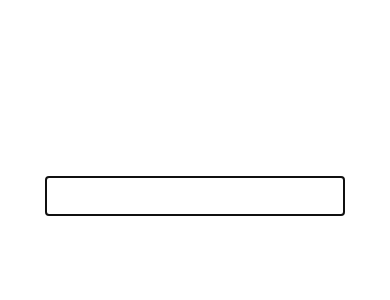
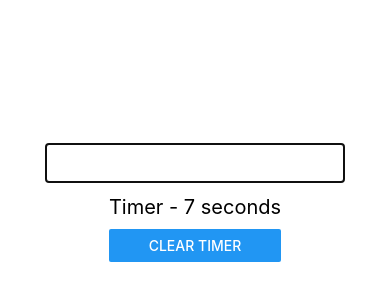
Before and after one commit to TanmayJain33/RNCounterApp, a React Native app: screen / in a window 390 px wide. Shown: the part 226-526 px from the top of the page. Built offline with nearby package versions, Linux system fonts and the light colour scheme.

Commit message:
Add useRef() for clearing timer

```diff
--- a/App.js
+++ b/App.js
@@ -1,11 +1,13 @@
 import React from 'react';
 import {View} from 'react-native';
 import FocusInput from './FocusInput';
+import Timer from './Timer';
 
 export default function App() {
   return (
     <View style={{flex: 1, alignItems: 'center', justifyContent: 'center'}}>
       <FocusInput />
+      <Timer />
     </View>
   );
 }
--- /dev/null
+++ b/Timer.js
@@ -0,0 +1,28 @@
+import React, {useState, useEffect, useRef} from 'react';
+import {View, Text, Button} from 'react-native';
+
+export default function Timer() {
+  const [timer, setTimer] = useState(0);
+  const intervalRef = useRef();
+
+  useEffect(() => {
+    intervalRef.current = setInterval(() => {
+      setTimer(prevTimer => prevTimer + 1);
+    }, 1000);
+    return () => {
+      clearInterval(intervalRef.current);
+    };
+  }, []);
+
+  return (
+    <View>
+      <Text style={{fontSize: 20, marginBottom: 10}}>
+        Timer - {timer} seconds
+      </Text>
+      <Button
+        title="Clear Timer"
+        onPress={() => clearInterval(intervalRef.current)}
+      />
+    </View>
+  );
+}
```
